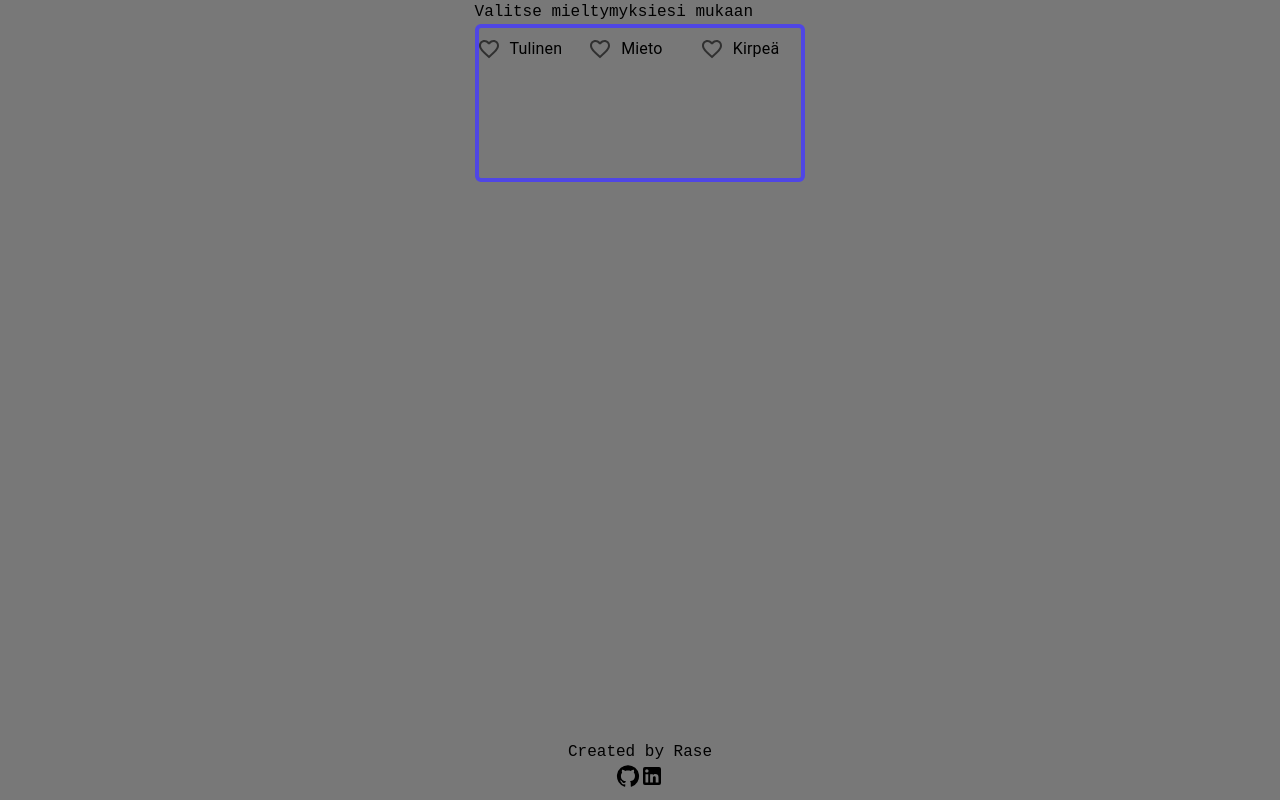
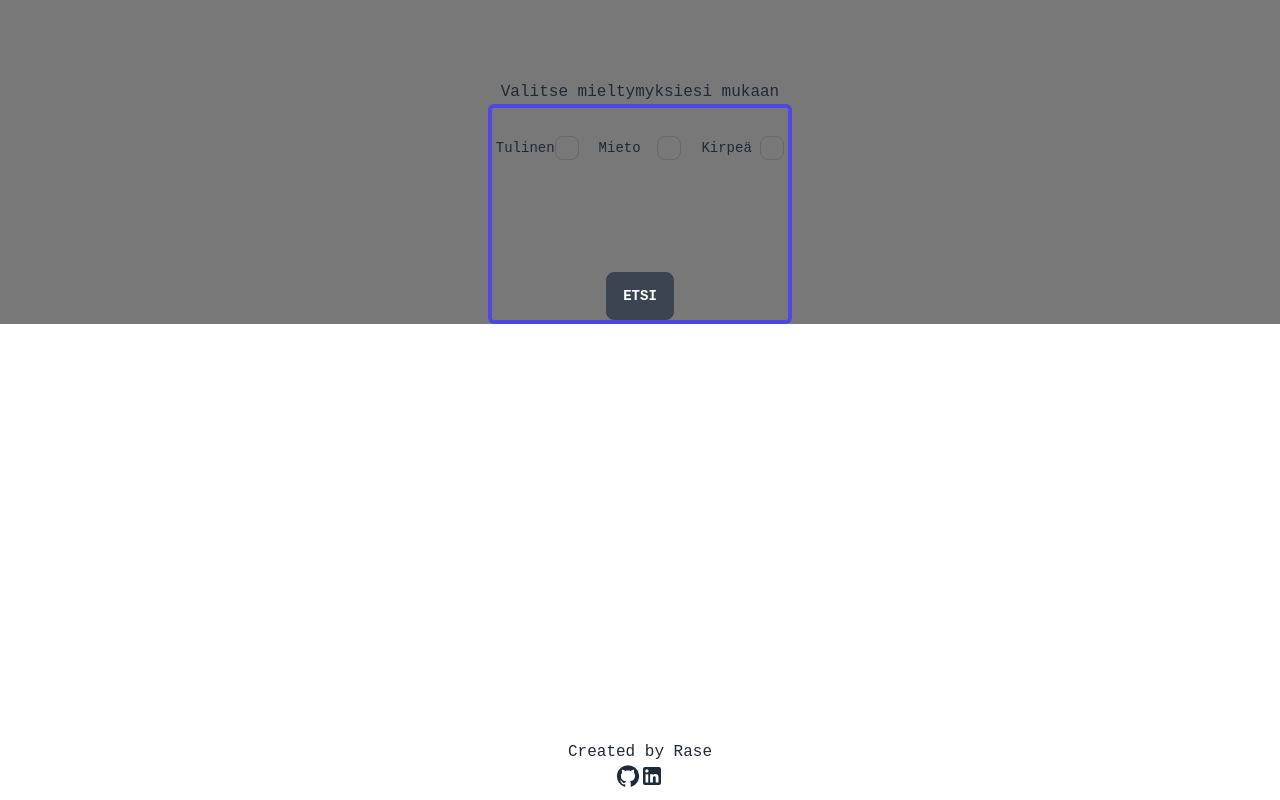
Before and after one commit to 52617365/varaapoyta, a Next.js app: page / in a window 1280 px wide. Built offline with nearby package versions, Linux system fonts and the light colour scheme.

Commit message:
Started using daisyui and added new checkboxes.
New checkboxes remember state.

```diff
--- a/components/Form.tsx
+++ b/components/Form.tsx
@@ -1,8 +1,4 @@
-import FormControlLabel from '@mui/material/FormControlLabel';
 import React from "react";
-import Checkbox from "@mui/material/Checkbox";
-import FavoriteBorder from "@mui/icons-material/FavoriteBorder";
-import Favorite from "@mui/icons-material/Favorite";
 
 function Form() {
     const [state, setState] = React.useState({
@@ -19,34 +15,42 @@ function Form() {
     };
     const {tulinen, mieto, kirpea} = state;
 
+    const [buttonLoading, setButtonLoading] = React.useState(false);
+
+    function setButton() {
+        setButtonLoading(true)
+    }
+    console.log(`tulinen: ${tulinen}`)
+    console.log(`mieto: ${mieto}`)
+    console.log(`Kirpea: ${kirpea}`)
     return (
-        <div className={"flex flex-col justify-center items-center"}>
-            <div>
-                <h1>Valitse mieltymyksiesi mukaan</h1>
+        <div className={"flex flex-col justify-center items-center pt-20"}>
+            <h1>Valitse mieltymyksiesi mukaan</h1>
+            <div className={"text-center pt-5 border-4 rounded-md border-indigo-600 "}>
                 <div
-                    className="text-center w-100 border-4 rounded-md border-indigo-600 grid gap-3 grid-cols-3 grid-rows-3">
-                    <FormControlLabel
-                        control={
-                            <Checkbox icon={<FavoriteBorder/>} checkedIcon={<Favorite/>} checked={tulinen}
-                                      onChange={handleChange} name="tulinen"/>
-                        }
-                        label="Tulinen"
-                    />
-                    <FormControlLabel
-                        control={
-                            <Checkbox icon={<FavoriteBorder/>} checkedIcon={<Favorite/>} checked={mieto}
-                                      onChange={handleChange} name="mieto"/>
-                        }
-                        label="Mieto"
-                    />
-                    <FormControlLabel
-                        control={
-                            <Checkbox icon={<FavoriteBorder/>} checkedIcon={<Favorite/>} checked={kirpea}
-                                      onChange={handleChange} name="kirpea"/>
-                        }
-                        label="Kirpeä"
-                    />
+                    className="w-100 grid gap-3 grid-cols-3 grid-rows-3">
+                    <div className={"form-control"}>
+                        <label className="label cursor-pointer">
+                            <span className="label-text">Tulinen</span>
+                            <input type="checkbox" defaultChecked={tulinen} onChange={handleChange} name={"tulinen"} className="checkbox"/>
+                        </label>
+                    </div>
+                    <div className={"form-control"}>
+                        <label className="label cursor-pointer">
+                            <span className="label-text">Mieto</span>
+                            <input type="checkbox" defaultChecked={mieto} onChange={handleChange} name={"mieto"} className="checkbox"/>
+                        </label>
+                    </div>
+                    <div className={"form-control"}>
+                        <label className="label cursor-pointer">
+                            <span className="label-text">Kirpeä</span>
+                            <input type="checkbox" defaultChecked={kirpea} onChange={handleChange} name={"kirpea"} className="checkbox"/>
+                        </label>
+                    </div>
                 </div>
+                {/* TODO: Make button go back to false state when fetching is done.*/}
+                {buttonLoading ? <button className="btn loading">Ladataan...</button> :
+                    <button onClick={setButton} type="submit" className="btn">Etsi</button>}
             </div>
         </div>
     )
--- a/package.json
+++ b/package.json
@@ -13,6 +13,7 @@
     "@emotion/styled": "^11.9.3",
     "@mui/icons-material": "^5.8.4",
     "@mui/material": "^5.8.5",
+    "daisyui": "^2.17.0",
     "next": "12.1.6",
     "react": "18.2.0",
     "react-dom": "18.2.0"
--- /dev/null
+++ b/postcss.config.js
@@ -0,0 +1,6 @@
+module.exports = {
+  plugins: {
+    tailwindcss: {},
+    autoprefixer: {},
+  },
+}
--- a/tailwind.config.js
+++ b/tailwind.config.js
@@ -7,5 +7,5 @@ module.exports = {
   theme: {
     extend: {},
   },
-  plugins: [],
+  plugins: [require('daisyui')],
 }
```
Also changed, not shown: 1 other file (tests, documents, lock files or other folders).
